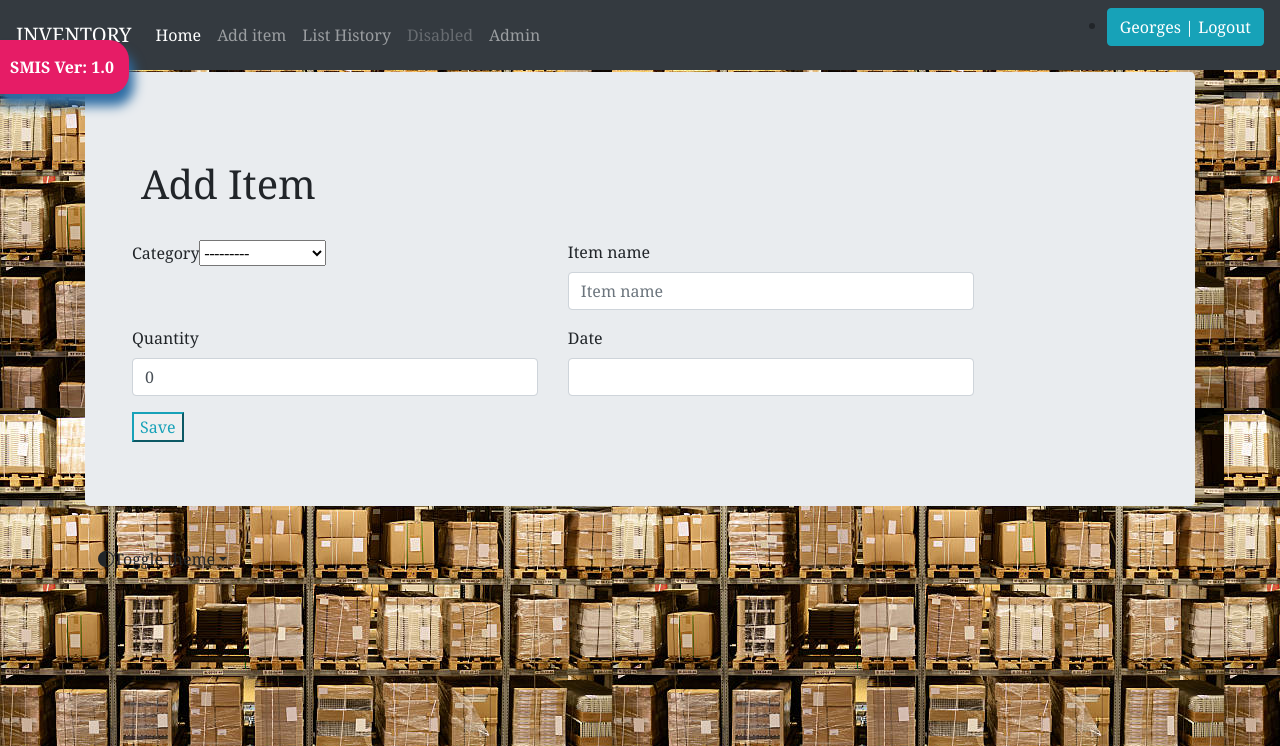
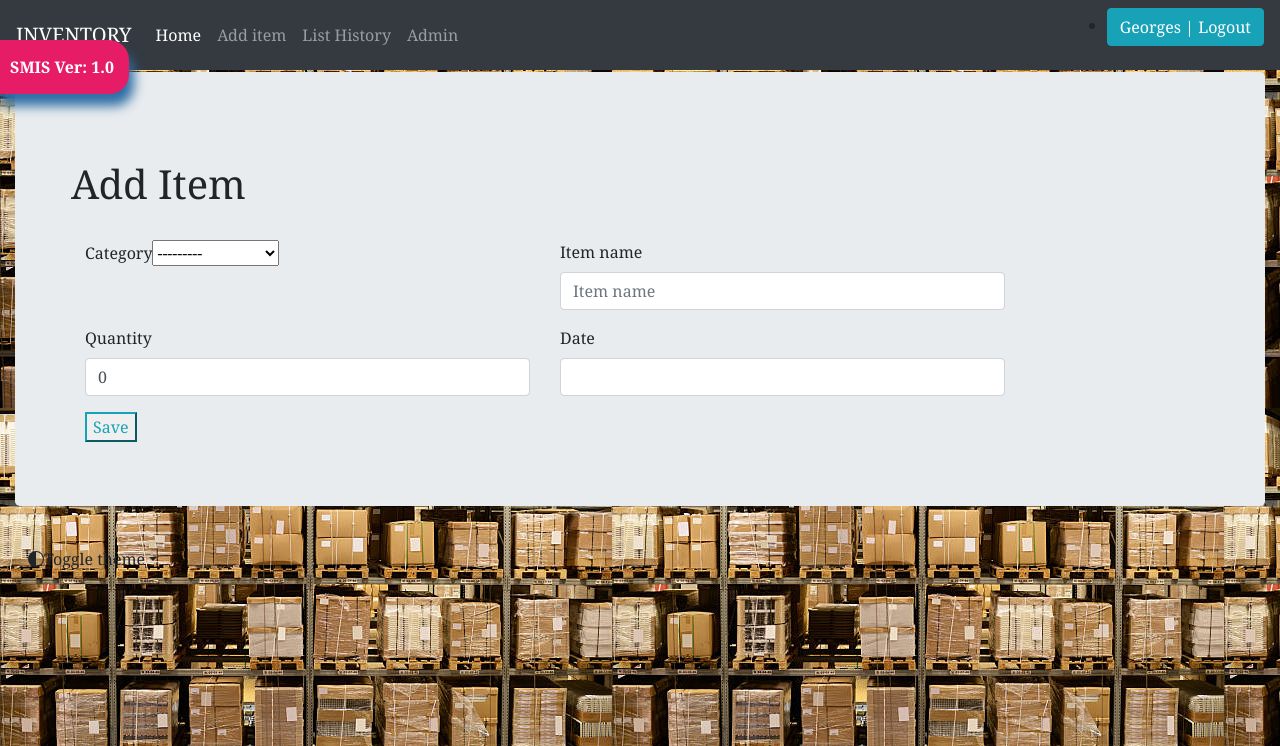
Before and after one commit to georgesroberto/Stock-Management-System, a Django app: page /add_items/ in a window 1280 px wide. Shown: the top 746 px of the page. Run offline with Django 4.2, Linux system fonts and the light colour scheme; a user stored in the database is signed in; data comes from the database, SQL or seed files in the repository; some libraries are stand-ins or nearby versions.

Commit message:
Some little touches

```diff
--- a/inventory/templates/nav.html
+++ b/inventory/templates/nav.html
@@ -75,9 +75,6 @@
                   <a class="nav-link" href="/list_history">List History</a>
                </li>
                 <li class="nav-item">
-                    <a class="nav-link disabled" href="#" tabindex="-1" aria-disabled="true">Disabled</a>
-                </li>
-                <li class="nav-item">
                   <a class="nav-link" href="/admin">Admin</a>
                 </li>
               </ul>
@@ -91,7 +88,7 @@
         </div>
     </nav>
 
-    <main role="main" class="container">
+    <main role="main" class="container-fluid">
         <div class="jumbotron">
             {% block content %}
             {% endblock content%}
```
Also changed, not shown: inventory/static/img/Logo.png (added), inventory/static/img/SMIS.png (added).
